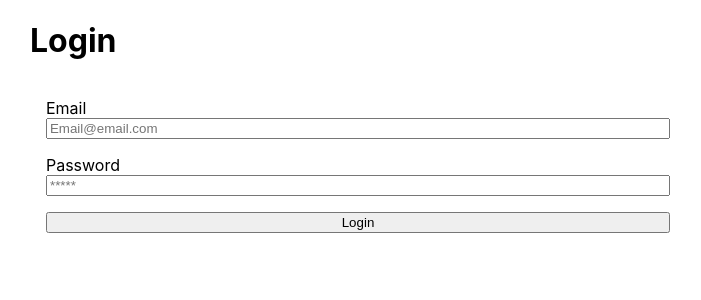
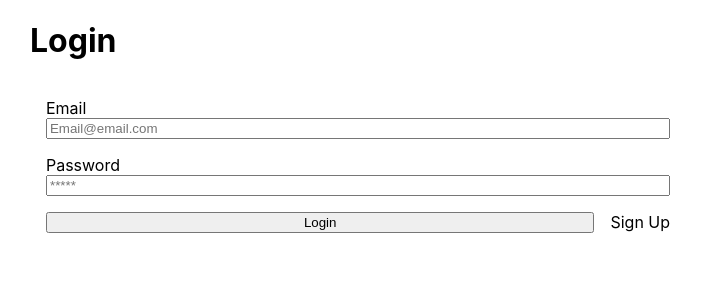
Before and after one commit to sisyphean-cabal/bm8_frontend, a Next.js app: page /login in a window 1280 px wide. Shown: the top 300 px of the page, without its empty margins (282-983 px from the left). Built offline with nearby package versions, Linux system fonts and the light colour scheme.

Commit message:
signup to link

```diff
--- a/pages/login.tsx
+++ b/pages/login.tsx
@@ -1,4 +1,5 @@
 import React from 'react'
+import Link from 'next/link'
 import {
     Formik,
     Form,
@@ -43,7 +44,8 @@ const Login: React.FC<{}> = () => {
                             <Field type="password" id="password" name="password" placeholder="*****" />
                             {errors.password && touched.password && <div>{errors.password}</div>}
                         </div>
-                        <button className={styles.submit} type="submit">Login</button>
+                        <button className={styles.submitLogin} type="submit">Login</button>
+                        <Link href="/signup/">Sign Up</Link>
                     </Form>
                 )}
             </Formik>
--- a/styles/Login.module.css
+++ b/styles/Login.module.css
@@ -32,7 +32,7 @@
         grid-template-areas:
             "email email"
             "password password"
-            "submit submit"
+            "login signup"
     }
 }
 
@@ -53,6 +53,10 @@
     grid-area: password;
 }
 
-.submit {
-    grid-area: submit;
+.submitLogin {
+    grid-area: login;
 }
+
+.submitSignUp {
+    grid-area: signup;
+}
```
